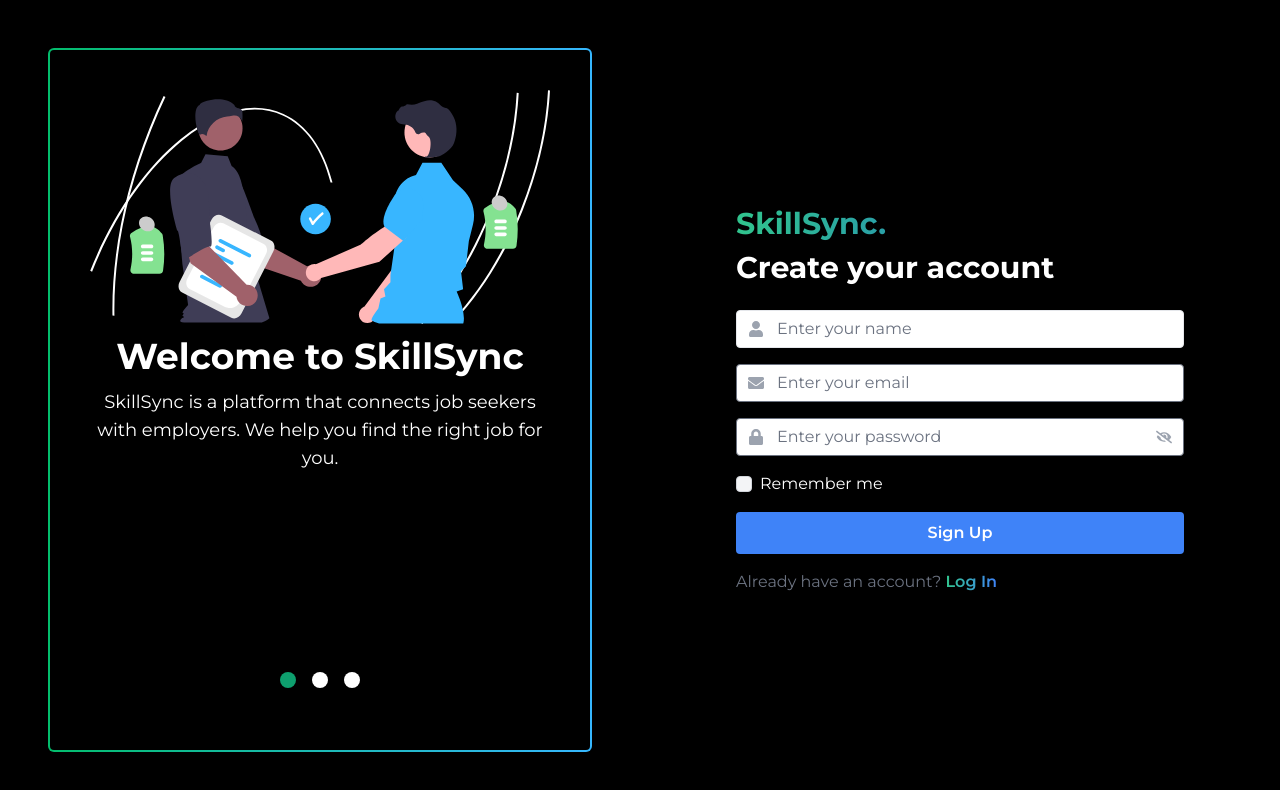
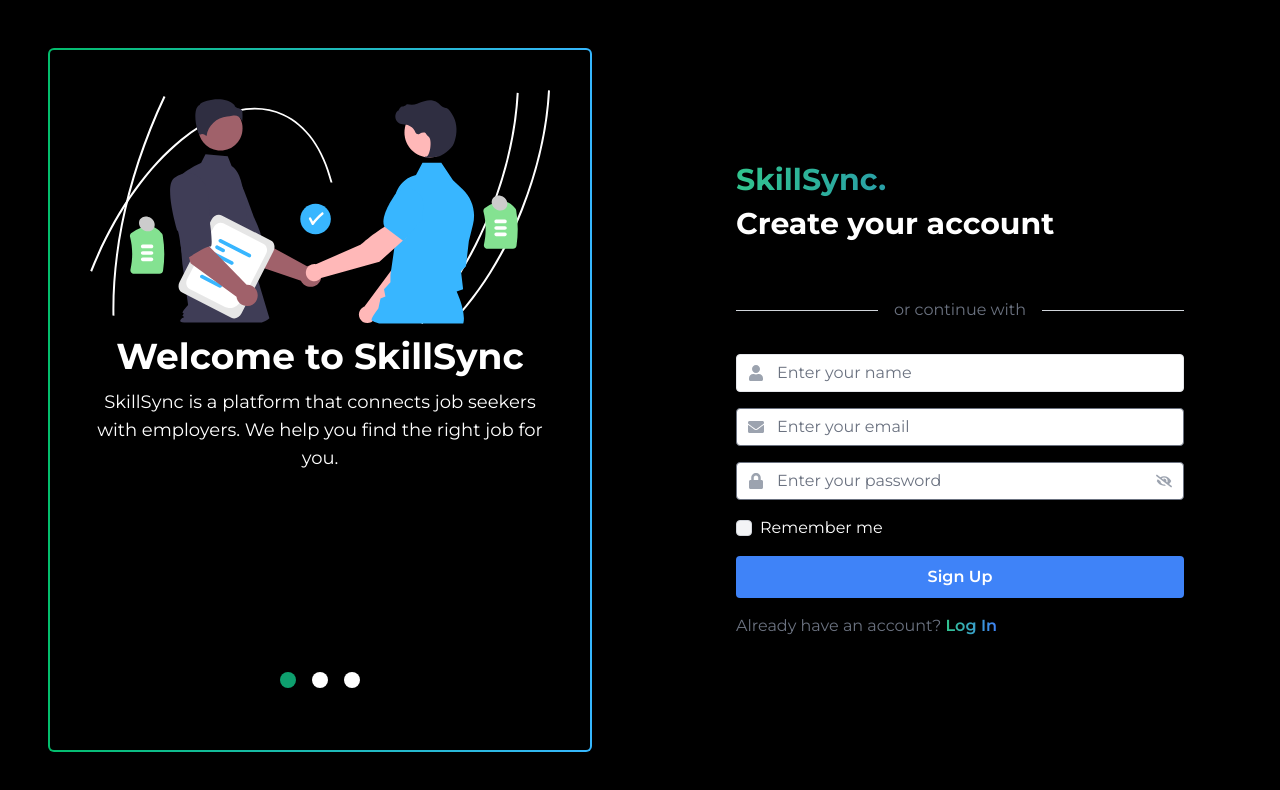
Before and after one commit to techskillsync/skillsync-suprema, a React (Vite) app in the folder skillsync-client/: page /signup in a window 1280 px wide. Shown: the top 790 px of the page. Built offline with nearby package versions, Linux system fonts and the light colour scheme; what react-confirm would draw is missing.

Commit message:
Bring back google auth

```diff
--- a/skillsync-client/src/components/Authentication/LogInPage.jsx
+++ b/skillsync-client/src/components/Authentication/LogInPage.jsx
@@ -73,7 +73,7 @@ const LogInPage = () => {
           <h2 className="text-3xl font-bold text-left mb-6 dark:text-white">
             Welcome Back!
           </h2>
-          {/* <div className="mb-4 md:flex space-x-2">
+          <div className="mb-4 md:flex space-x-2">
               <LoadGoogleClient />
               <div
                 id="g_id_onload"
@@ -95,7 +95,7 @@ const LogInPage = () => {
               data-logo_alignment="left"
             ></div>
           </div>
-          <Spacer text="or continue with" /> */}
+          <Spacer text="or continue with" />
           <form onSubmit={handleFormSubmit}>
             <div className="mb-4">
               <InputField
--- a/skillsync-client/src/components/Authentication/SignUpPage.jsx
+++ b/skillsync-client/src/components/Authentication/SignUpPage.jsx
@@ -74,7 +74,7 @@ const SignUpPage = () => {
           <h2 className="text-3xl font-bold text-left mb-6 dark:text-white">
             Create your account
           </h2>
-          {/* <div className="mb-4 md:flex space-x-2">
+          <div className="mb-4 md:flex space-x-2">
             <LoadGoogleClient />
             <div
               id="g_id_onload"
@@ -94,7 +94,7 @@ const SignUpPage = () => {
               data-logo_alignment="left">
             </div>
           </div>
-          <Spacer text="or continue with" /> */}
+          <Spacer text="or continue with" />
           <form onSubmit={handleFormSubmit}>
             <div className="mb-4">
               <InputField
```
